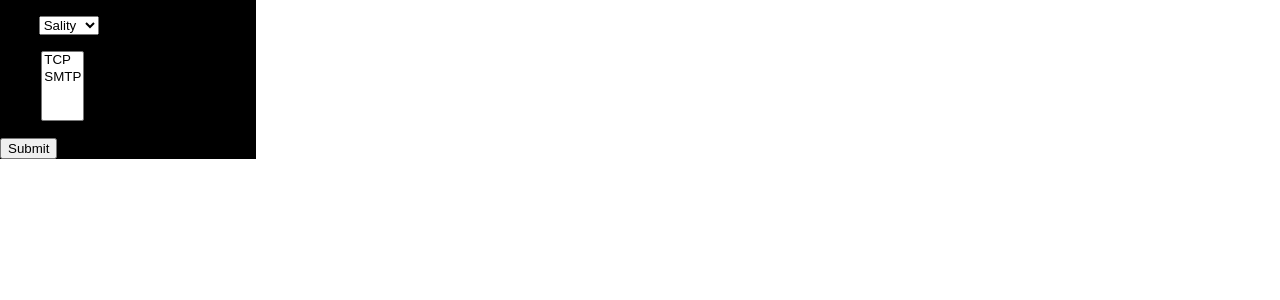
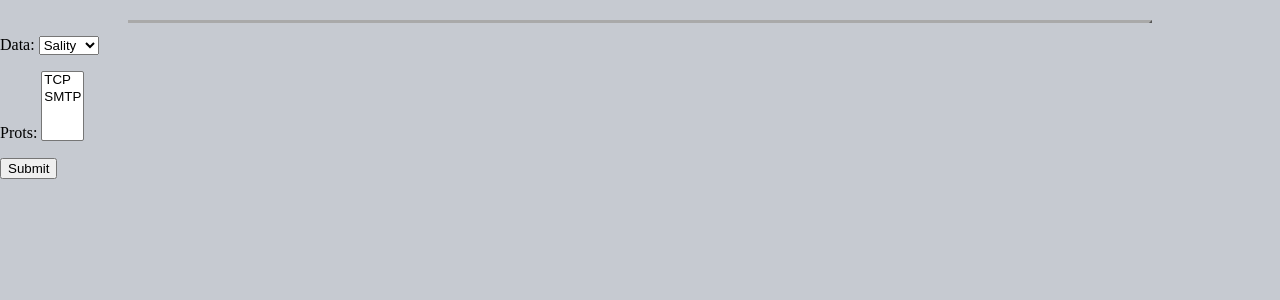
Before and after one commit to celidos/global_changers_4_avast, a Django app: page / in a window 1280 px wide. Shown: the top 300 px of the page. Run offline with Django 3.2, Linux system fonts and the light colour scheme.

Commit message:
AAA interface

```diff
--- a/dj/Main/templates/index.html
+++ b/dj/Main/templates/index.html
@@ -8,18 +8,29 @@
     <link rel="stylesheet" type="text/css" href="{% static "index.css" %}">
 </head>
 <body>
-    <div class="menu">
+    <div class="col">
+        <div class="menu">
         <form action="" method="post">
             {% csrf_token %}
             {{ form.as_p }}
             <input type="submit" value="Submit" />
         </form>
+        </div>
     </div>
+
     <div class="content">
+    <div class="canvas">
+
         {% for image in images %}
             <img src={% static image %}>
         {% endfor %}
         {{ text }}
+
+    </div>
+    </div>
+
+    <div class="col">
+
     </div>
 </body>
 </html>
--- a/dj/Main/views.py
+++ b/dj/Main/views.py
@@ -38,6 +38,7 @@ def main(request):
 
             form = ParamForm()
             images.append('total_by_protocol.png')
+            images.append('1.jpeg')
 
     else:
         form = ParamForm()
--- a/dj/static/index.css
+++ b/dj/static/index.css
@@ -1,14 +1,31 @@
 body {
     margin: 0;
     padding: 0;
+    background-color: #c6cad1;
 }
 
-.menu {
-    width: 20%;
-    margin: 0;
+.col {
+    width: 10%;
     padding: 0;
     float: left;
-    background-color: #000;
+    margin: 20px 0 0;
+}
+
+/*.border {*/
+    /*width: 5%;*/
+    /*padding: 0;*/
+    /*float: left;*/
+    /*margin: 20px 0 0;*/
+/*}*/
+
+/*.center {*/
+    /*margin: 0;*/
+    /*width: 90%;*/
+    /*float: left;*/
+/*}*/
+
+.menu {
+
 }
 
 .content {
@@ -16,3 +33,16 @@ body {
     width: 80%;
     float: left;
 }
+
+.canvas {
+    margin-top: 20px;
+    background-color: white;
+    border-top: outset darkgrey;
+    border-right: outset darkgrey;
+    border-left: outset darkgrey;
+}
+
+img {
+    width: 90%;
+    margin-left: 5%;
+}
```
